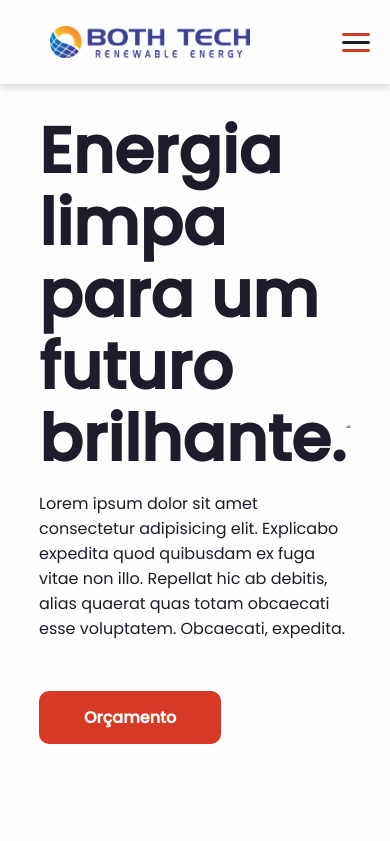
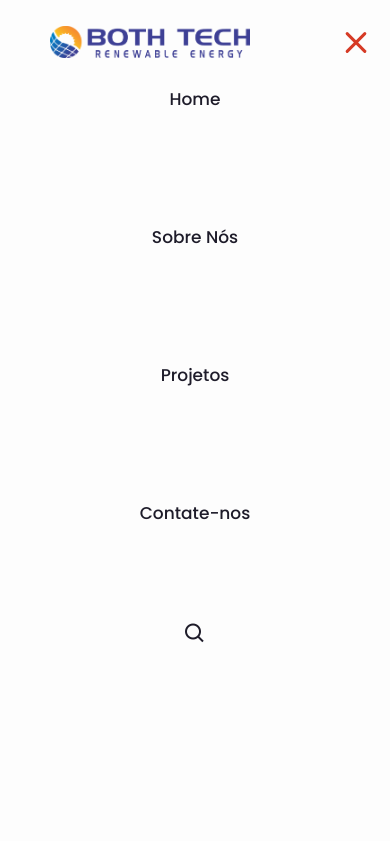
Before and after one commit to rfluan/both-tech, a plain HTML site: page index.html in a window 390 px wide. Both pictures are taken after a click on the element 356 px from the left and 42 px from the top of the page. Shown: the top 841 px of the page. Drawn offline with nearby package versions, Linux system fonts and the light colour scheme.

Commit message:
js feito

```diff
--- a/assets/css/style.css
+++ b/assets/css/style.css
@@ -133,6 +133,18 @@ body {
         display: block;
     }
 
+    .menu.ativo .bar:nth-child(1){
+        transform: translateY(8px) rotate(45deg);
+    }
+
+    .menu.ativo .bar:nth-child(2){
+        opacity: 0;;
+    }
+
+    .menu.ativo .bar:nth-child(3){
+        transform: translateY(-8px) rotate(-45deg);
+    }
+
     .nav-menu {
         position: fixed;
         right: -100%;
@@ -145,6 +157,10 @@ body {
         transition: 0.3s;
     }
 
+    .nav-menu.ativo{
+        right: 0;
+    }
+
     .nav-item {
         margin: 16px 0;
     }
--- a/js/script.js
+++ b/js/script.js
@@ -0,0 +1,7 @@
+const menu = document.querySelector('.menu')
+const NavMenu = document.querySelector('.nav-menu')
+
+menu.addEventListener('click', () => {
+    menu.classList.toggle('ativo');
+    NavMenu.classList.toggle('ativo');
+})
```
